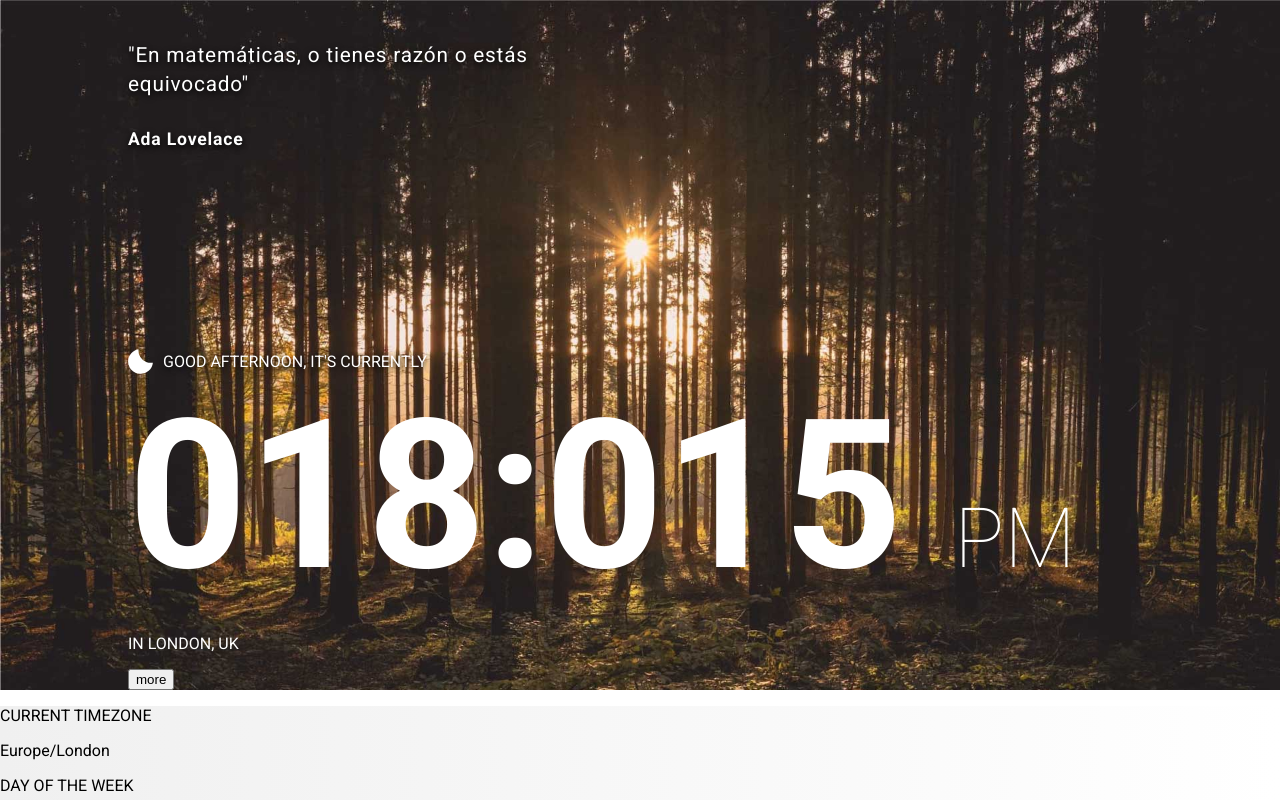
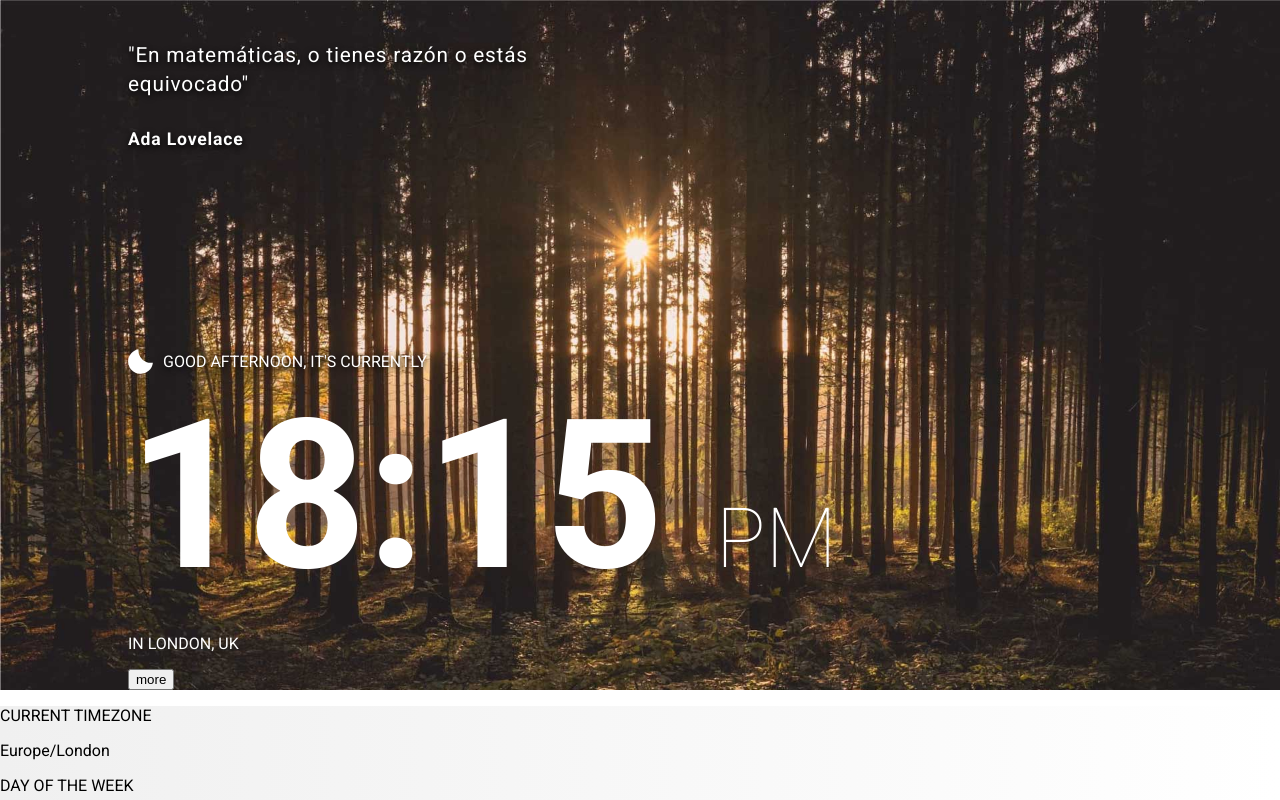
Before and after one commit to volatil/clockapp, a Next.js app: page / in a window 1280 px wide. Shown: the top 800 px of the page. Built offline with nearby package versions, Linux system fonts and the light colour scheme.

Commit message:
fix add 0 to hours / minutes

```diff
--- a/src/components/TheTime.js
+++ b/src/components/TheTime.js
@@ -1,9 +1,10 @@
 import css from "../styles/Home.module.css";
 
 function TheTime() {
+	console.debug( String(new Date().getHours()).length );
 	const hours = {
-		hour: String(new Date().getHours()).length >= 1 ? `0${new Date().getHours()}` : new Date().getHours(),
-		minute: String(new Date().getMinutes()).length >= 1 ? `0${new Date().getMinutes()}` : new Date().getMinutes(),
+		hour: String(new Date().getHours()).length <= 1 ? `0${new Date().getHours()}` : new Date().getHours(),
+		minute: String(new Date().getMinutes()).length <= 1 ? `0${new Date().getMinutes()}` : new Date().getMinutes(),
 	};
 	const greet = function (param) {
 		if ( param <= 11 ) return "good morning";
```
